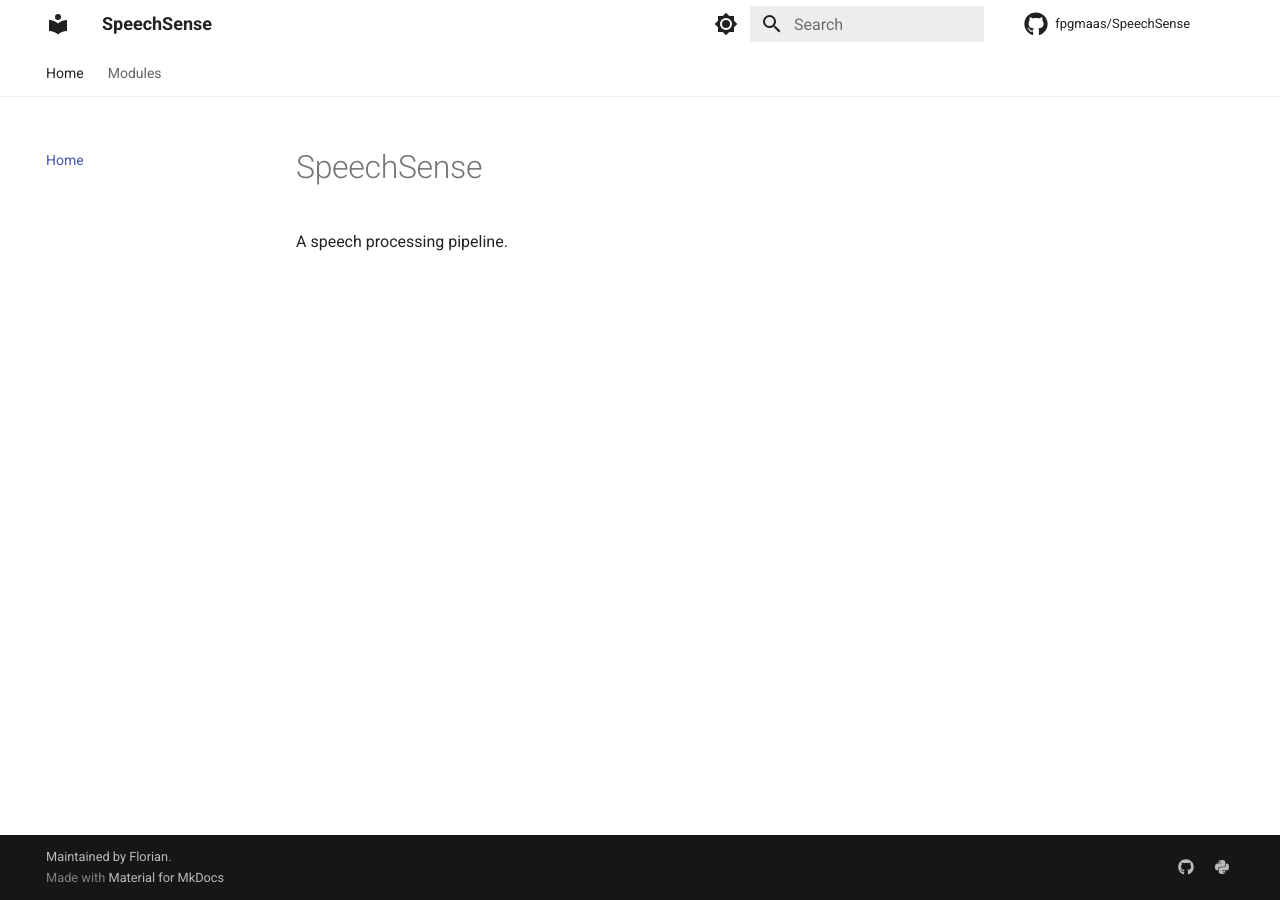
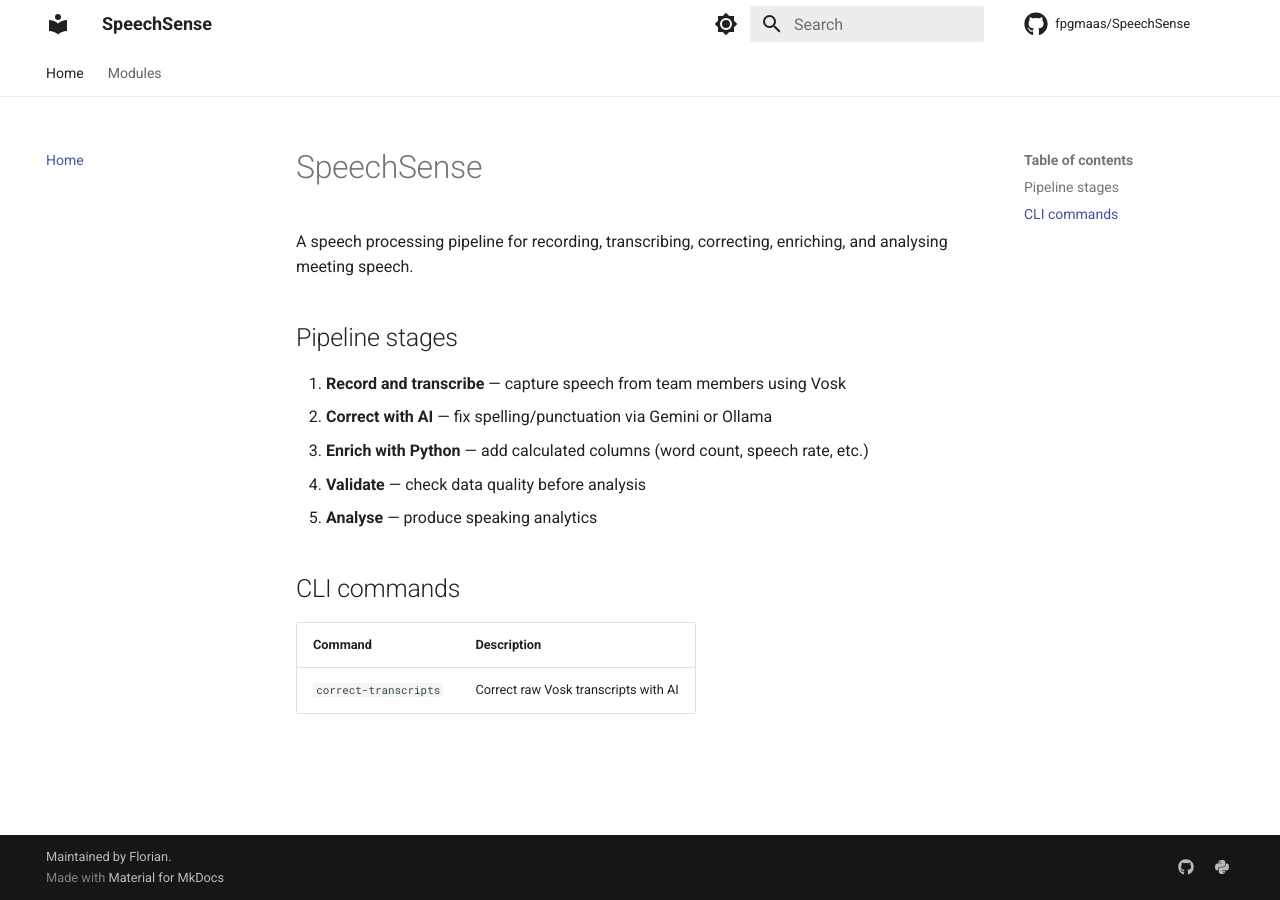
Before and after one commit to soujchallapalli/SpeechSense, an MkDocs documentation site: the page built from docs/index.md, in a window 1280 px wide. Built offline with MkDocs 1.6.1 and Material for MkDocs 9.7.7, drawn with Linux system fonts in a browser that asks for light colours; comment, search, counter and statistics services are not loaded.

Commit message:
docs: update README and mkdocs for AI correction pipeline

```diff
--- a/docs/index.md
+++ b/docs/index.md
@@ -1,3 +1,17 @@
 # SpeechSense
 
-A speech processing pipeline.
+A speech processing pipeline for recording, transcribing, correcting, enriching, and analysing meeting speech.
+
+## Pipeline stages
+
+1. **Record and transcribe** — capture speech from team members using Vosk
+2. **Correct with AI** — fix spelling/punctuation via Gemini or Ollama
+3. **Enrich with Python** — add calculated columns (word count, speech rate, etc.)
+4. **Validate** — check data quality before analysis
+5. **Analyse** — produce speaking analytics
+
+## CLI commands
+
+| Command               | Description                          |
+| --------------------- | ------------------------------------ |
+| `correct-transcripts` | Correct raw Vosk transcripts with AI |
```
Also changed, not shown: README.md (+51 -4 lines), docs/modules.md (+9 -1 lines).
